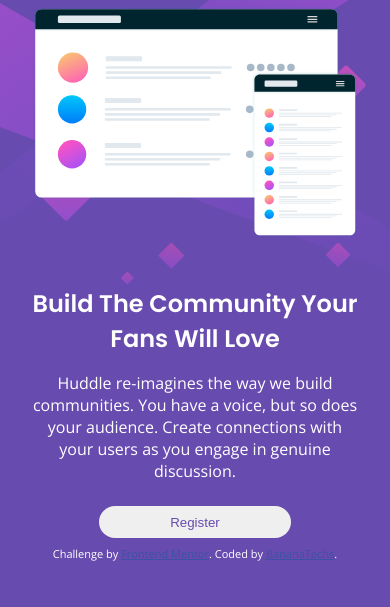
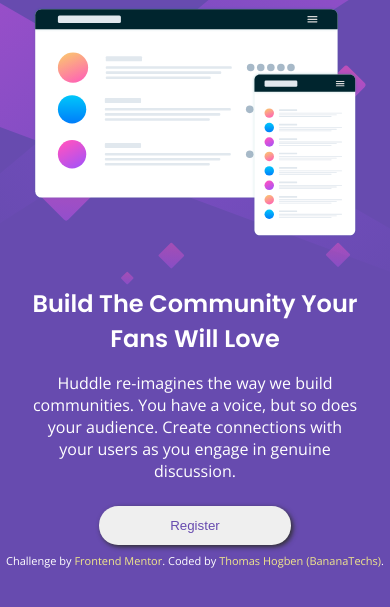
Before and after one commit to BananaTechs/frontend-mentor-huddle-landing, a plain HTML site: page index.html in a window 390 px wide. Shown: the part 103-710 px from the top of the page. Drawn offline with nearby package versions, Linux system fonts and the light colour scheme.

Commit message:
Update attribution, move hover query outside media query

```diff
--- a/index.html
+++ b/index.html
@@ -12,11 +12,6 @@
   <link href="https://fonts.googleapis.com/css2?family=Open+Sans&family=Poppins:wght@400;600&display=swap" rel="stylesheet">
   <title>Frontend Mentor | Huddle landing page with single introductory section</title>
 
-  <!-- Feel free to remove these styles or customise in your own stylesheet 👍 -->
-  <style>
-    .attribution { font-size: 11px; text-align: center; }
-    .attribution a { color: hsl(228, 45%, 44%); }
-  </style>
 </head>
 <body>
 
@@ -35,13 +30,17 @@
         Create connections with your users as you engage in genuine discussion.
       </p>
       <button>Register</button>
+
+      <div class="socials">
+
+      </div>
     </div>
   </div>
 
   <footer>
     <p class="attribution">
       Challenge by <a href="https://www.frontendmentor.io?ref=challenge" target="_blank">Frontend Mentor</a>.
-      Coded by <a href="https://github.com/BananaTechs">BananaTechs</a>.
+      Coded by <a href="https://github.com/BananaTechs" target="_blank">Thomas Hogben (BananaTechs)</a>.
     </p>
   </footer>
 </body>
--- a/styles.css
+++ b/styles.css
@@ -98,12 +98,18 @@
 
 .hero-txt button {
     width: 12rem;
-    height: 2rem;
-    border-radius: 1rem;
+    height: 2.4rem;
+    border-radius: 1.2rem;
     border-style: none;
     cursor: pointer;
     font-size: smaller;
     color: var(--huddleViolet);
+    box-shadow: 2px 2px 5px #303030;
+}
+
+.hero-txt button:hover {
+    background-color: var(--huddleMagenta);
+    color: white;
 }
 
 @media only screen and (min-width: 768px) {
@@ -114,6 +120,7 @@
 
     .mockups {
         width: 55%;
+        height: auto;
     }
 
     .hero-txt {
@@ -127,8 +134,21 @@
         height: 3rem;
         border-radius: 1.5rem;
     }
+}
 
-    .hero-txt button:hover {
-        background-color: var(--huddleMagenta);
-    }
+/* -------------------- Footer -------------------- */
+
+.attribution {
+    font-size: 11px; text-align: center;
 }
+
+.attribution a {
+    /* color: hsl(228, 45%, 44%); */
+    color: khaki;
+    text-decoration: none;
+}
+
+.attribution a:hover {
+    color: hsl(228, 45%, 44%);
+    text-decoration: none;
+}
```
